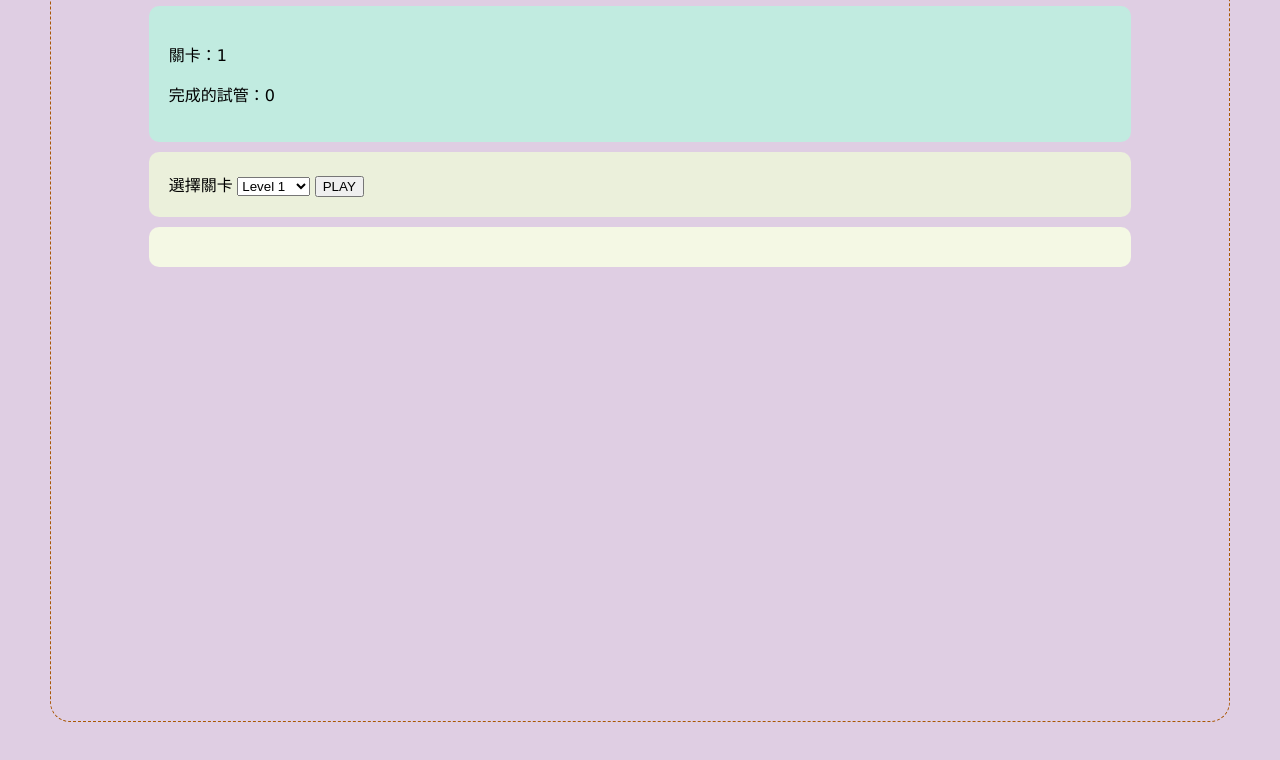
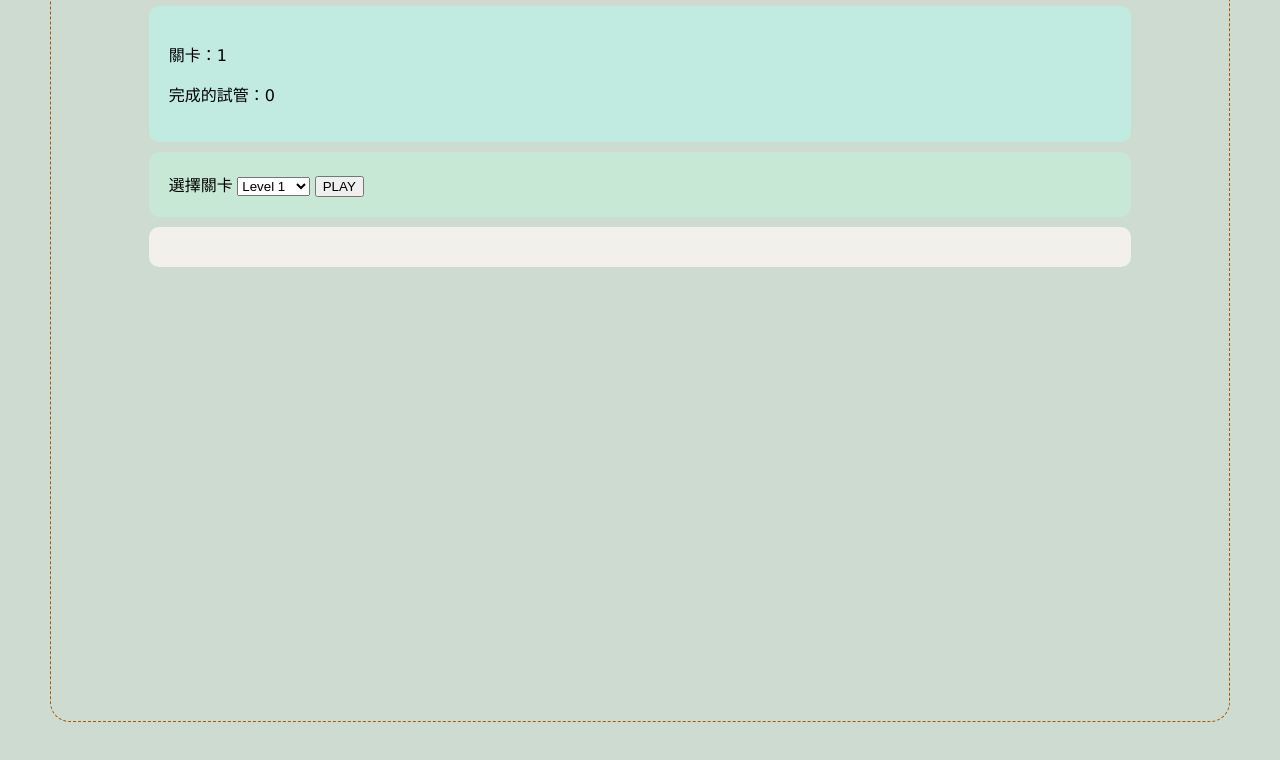
Before and after one commit to 5b1g0037/0429js, a plain HTML site: page index.html in a window 1280 px wide. Shown: the part 130-890 px from the top of the page. Drawn offline with Linux system fonts and the light colour scheme.

Commit message:
調整背景顏色以改善遊戲界面的視覺效果

```diff
--- a/style.css
+++ b/style.css
@@ -1,5 +1,5 @@
 body {
-    background-color: rgb(223, 206, 227);
+    background-color: rgb(205, 219, 208);
     font-family: Arial, Helvetica, sans-serif;
     display: flex;
     flex-direction: column;
@@ -25,11 +25,11 @@ body {
   }
 
   #controls {
-    background-color: rgb(235, 240, 219);
+    background-color: rgb(198, 232, 213);
   }
 
   #game-container {
-    background-color: rgb(244, 248, 228);
+    background-color: rgb(241, 240, 235);
     display: flex;
     flex-wrap: wrap;
     justify-content: center;
```
